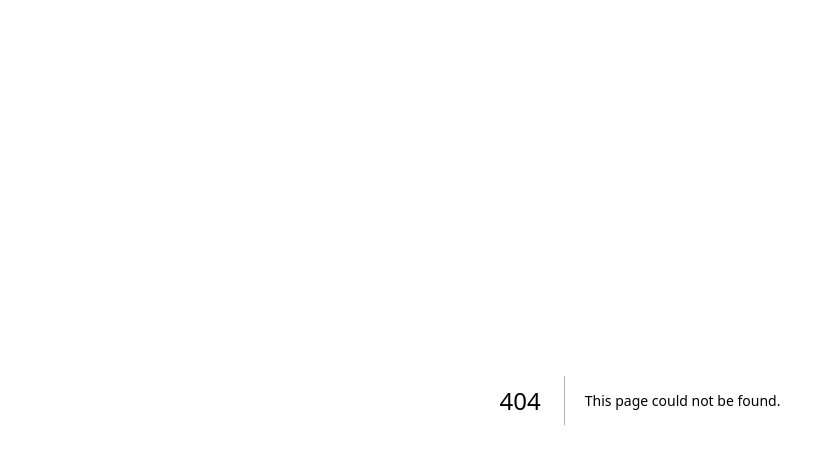
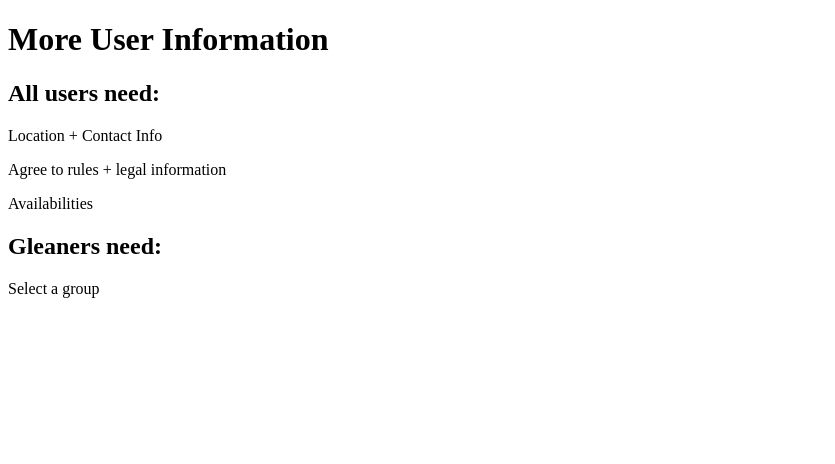
Before and after one commit to rajagoat/earth-day-c2g, a Next.js app in the folder frontend/: page /userinfo in a window 1280 px wide. Before the commit this address had no page. Shown: the top 464 px of the page, without its empty margins (0-835 px from the left). Built offline with nearby package versions, Linux system fonts and the light colour scheme.

Commit message:
Added priority flag to gleaning activity

```diff
--- /dev/null
+++ b/frontend/pages/userinfo.js
@@ -0,0 +1,16 @@
+const userInfo = () => {
+    return (
+        <div>
+            <h1>More User Information</h1>
+            <h2>All users need:</h2>
+            <p>Location + Contact Info</p>
+            <p>Agree to rules + legal information</p>
+            <p>Availabilities</p>
+            <h2>Gleaners need:</h2>
+            <p>Select a group</p>
+
+        </div>
+    );
+}
+
+export default userInfo;
```
Also changed, not shown: 2 other files (tests, documents, lock files or other folders).
